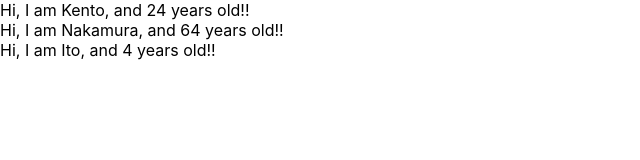
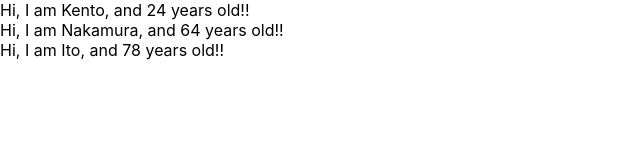
Before and after one commit to kento0805-naka/react-tutorial, a React (Create React App) app: page / in a window 1280 px wide. Shown: the top 160 px of the page, without its empty margins (0-640 px from the left). Built offline with nearby package versions, Linux system fonts and the light colour scheme.

Commit message:
learn prop-type

```diff
--- a/src/App.js
+++ b/src/App.js
@@ -1,10 +1,11 @@
 import React from "react";
+import PropTypes from "prop-types";
 
 const App = () => {
   const profiles = [
     { name: "Kento", age: 24 },
     { name: "Nakamura", age: 64 },
-    { name: "Ito" },
+    { name: "Ito", age: 78 },
   ];
   return (
     <div>
@@ -23,8 +24,8 @@ const User = (props) => {
   );
 };
 
-User.defaultProps = {
-  age: 4,
+User.propTypes = {
+  name: PropTypes.string,
+  age: PropTypes.number.isRequired,
 };
-
 export default App;
```
